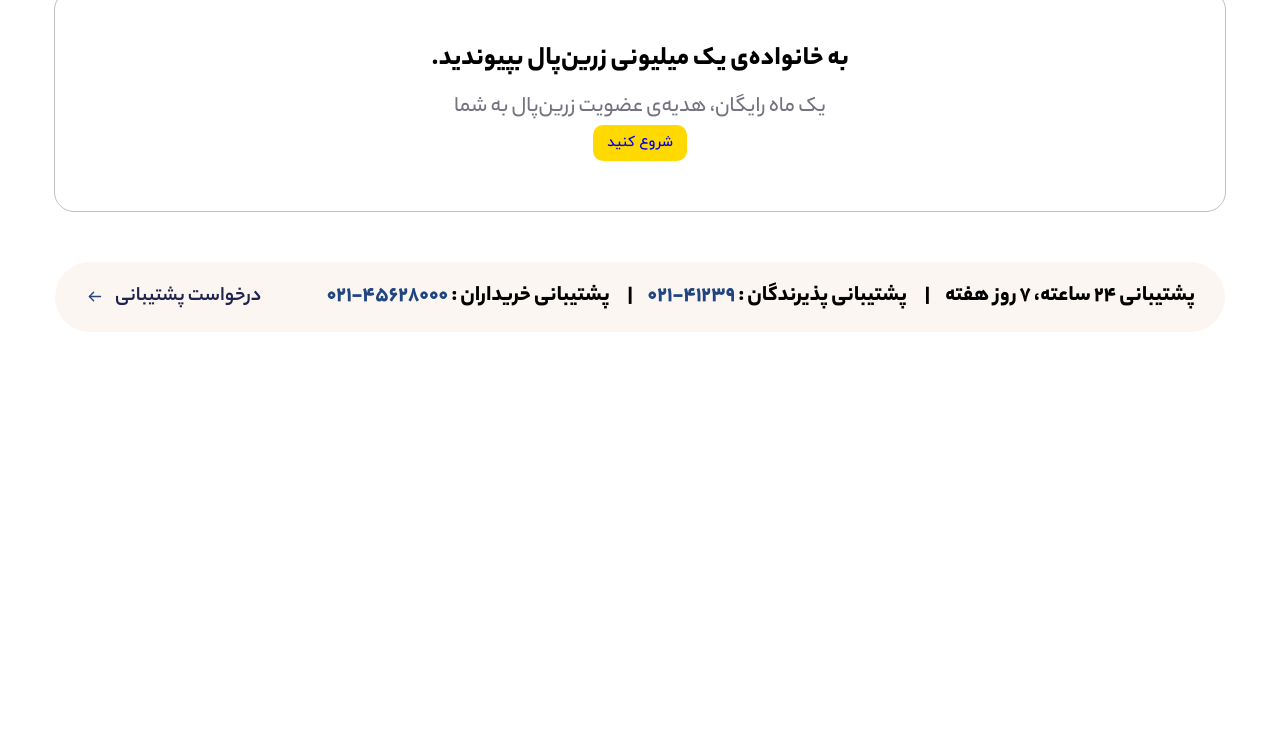
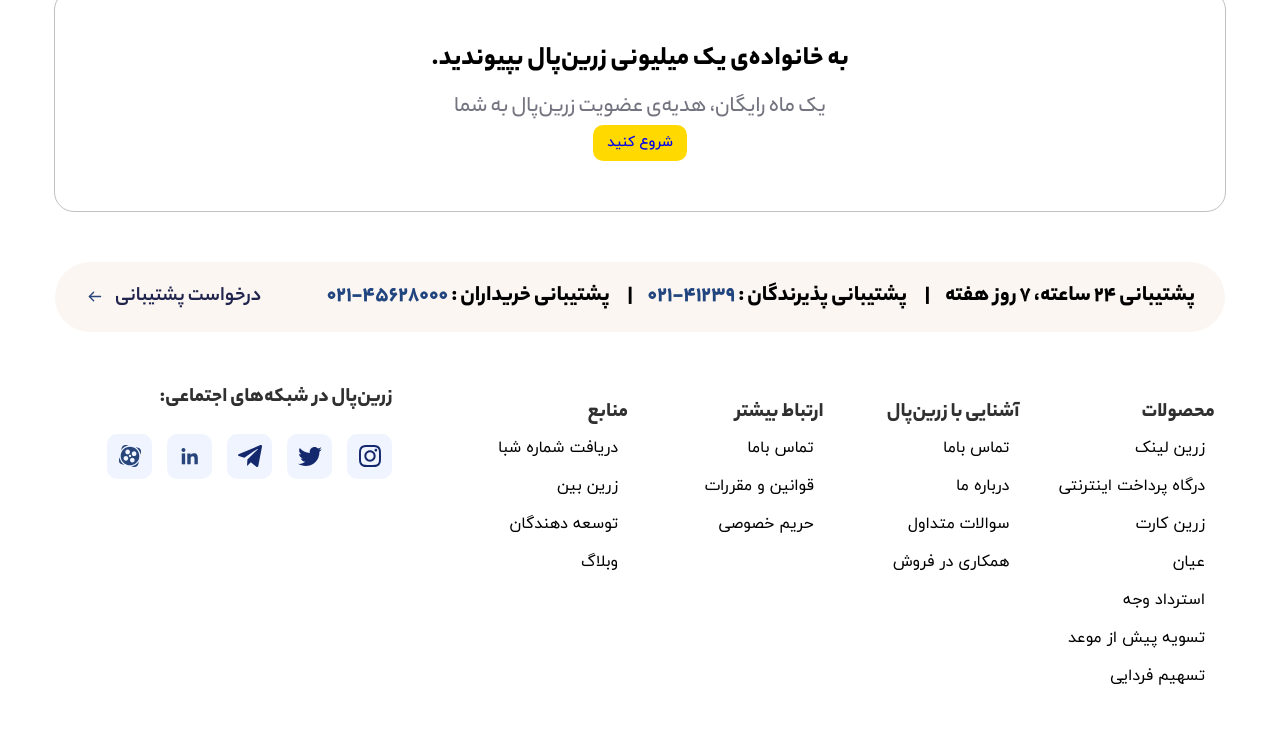
Before and after one commit to zahramortzv/Html-CssProject, a plain HTML site: page index.html in a window 1280 px wide. Shown: the part 3862-4607 px from the top of the page. Before the commit the page ends 4244 px from the top, so only its background shows below. Drawn offline with Linux system fonts and the light colour scheme.

Commit message:
footer add

```diff
--- a/index.html
+++ b/index.html
@@ -263,6 +263,58 @@
             <img src="./images/arrow.svg" alt="">
         </div>
     </div>
+    <footer>
+        <div class="footer-links">
+            <div>
+                <p>محصولات</p>
+                <ul>
+                    <li>زرین لینک</li>
+                    <li>درگاه پرداخت اینترنتی</li>
+                    <li>زرین کارت</li>
+                    <li>عیان</li>
+                    <li>استرداد وجه</li>
+                    <li>تسویه پیش از موعد</li>
+                    <li>تسهیم فردایی</li>
+                </ul>
+            </div>
+            <div>
+                <p>آشنایی با زرین‌پال</p>
+                <ul>
+                    <li>تماس باما</li>
+                    <li>درباره ما</li>
+                    <li>سوالات متداول</li>
+                    <li>همکاری در فروش</li>
+                </ul>
+            </div>
+            <div>
+                <p>ارتباط‌ بیشتر</p>
+                <ul>
+                    <li>تماس باما</li>
+                    <li>قوانین و مقررات</li>
+                    <li>حریم خصوصی</li>
+                </ul>
+            </div>
+            <div>
+                <p>منابع</p>
+                <ul>
+                    <li>دریافت شماره شبا</li>
+                    <li>زرین بین</li>
+                    <li>توسعه دهندگان</li>
+                    <li>وبلاگ</li>
+                </ul>
+            </div>
+        </div>
+        <div class="social-media">
+            <p>زرین‌پال در شبکه‌های اجتماعی:</p>
+            <div>
+                <a><img src="./images/instagram.svg" alt="instagram"></a>
+                <a><img src="./images/twitter.svg" alt="twitter"></a>
+                <a><img src="images/telegram.svg" alt="telegram"></a>
+                <a><img src="./images/linkedin.svg" alt="linkedin"></a>
+                <a><img src="./images/aparat.svg" alt="aparat"></a>
+            </div>
+        </div>
+    </footer>
     <script src="./js/scripts.js"></script>
 </body>
 </html>
--- a/styles/style.css
+++ b/styles/style.css
@@ -529,6 +529,73 @@ header{
     margin-right: 10px;
 }
 
+footer{
+    display: flex;
+    justify-content: space-between;
+    width: 1170px;
+    margin: auto;
+}
+
+footer .footer-links{
+    display: grid;
+    grid-template-columns: repeat(4, 1fr);
+    width: calc(100% - 330px);
+    margin-bottom: 50px;
+    padding: 0 10px;
+}
+
+.footer-links p{
+    font-family: 'YekanBakhHeavy';
+    font-size: 1.3rem;
+    margin-top: 15px;
+    color: #303030;
+}
+
+.footer-links ul{
+    list-style: none;
+}
+
+.footer-links a{
+    font-family: 'YekanBakhMedium';
+    text-decoration: none;
+    font-size: 1rem;
+    columns: #000;
+}
+
+.footer-links ul li{
+    padding: 8px 10px;
+}
+
+.social-media{
+    width: 330px;
+    padding: 0 30px;
+    margin-bottom: 100px;
+}
+
+.social-media p{
+    font-family: 'YekanBakhHeavy';
+    font-size: 1.3rem;
+    color: #303030;
+}
+
+.social-media div{
+    display: flex;
+    margin-top: 20px;
+}
+
+.social-media a{
+    background-color: #eff4fe;
+    width: 45px;
+    height: 45px;
+    display: flex;
+    justify-content: center;
+    align-items: center;
+    border-radius: 10px;
+    margin-left: 15px;
+
+}
+
+
 /* .blue-header .wave {
     width: 846px;
     height: 509px;
```
